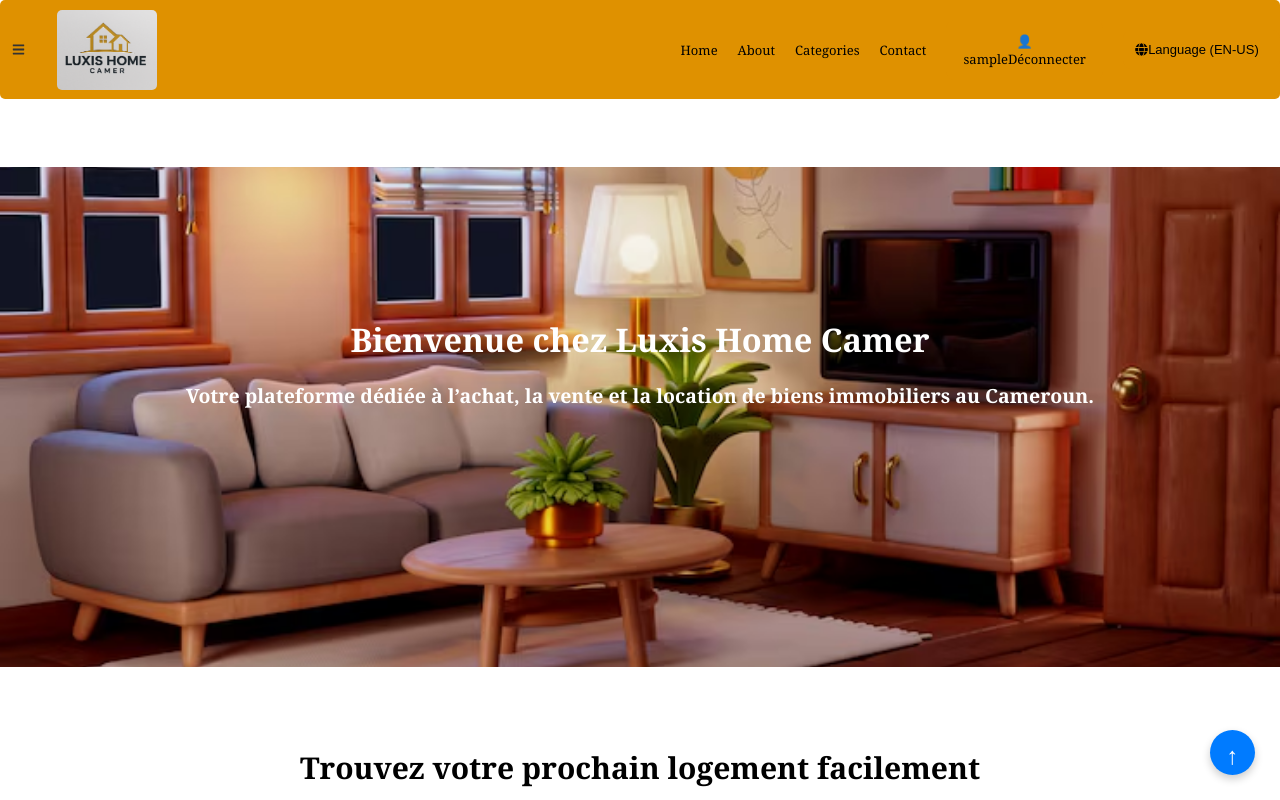
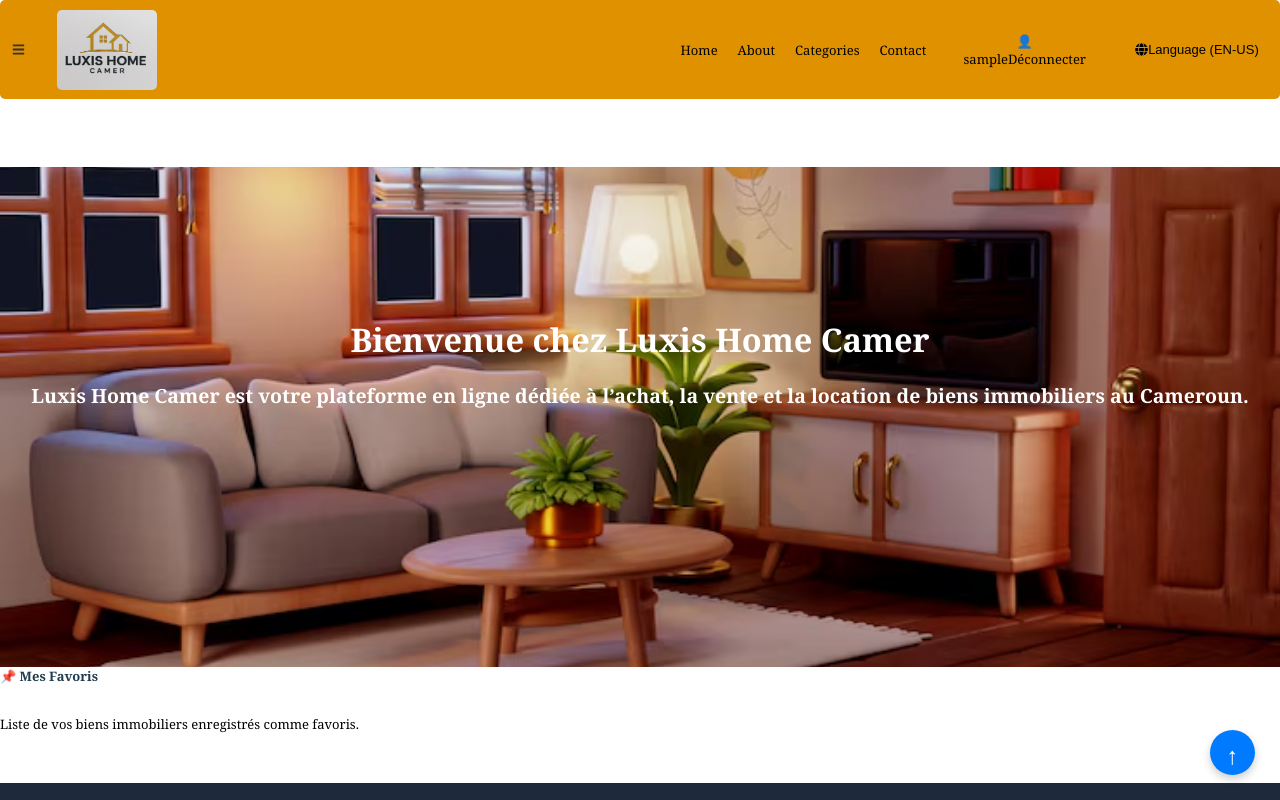
Before and after one commit to kouayem-sunde-frantchesco/Real-Estate, a React (Create React App) app: page /favoris in a window 1280 px wide. Before the commit this address led to /. Shown: the top 800 px of the page. Built offline with nearby package versions, Linux system fonts and the light colour scheme; sample sign-in values are in the browser's storage.

Commit message:
mise a jour

```diff
--- a/src/App.js
+++ b/src/App.js
@@ -16,6 +16,10 @@
 import Maison from './components/pages/service/maison';
 import Studio from './components/pages/service/studio';
 import Terrain from './components/pages/service/terrain';
+import Favoris from './components/pages/favoris';
+import Annonces from './components/pages/annonces';
+import Notifications from './components/pages/notifications';
+import Parametres from "./components/pages/parametres.js";
 import Vehicule from "./components/pages/vehicule/vehicule";
 import ScrollToTop from './components/ScrollToTop.js';
 import Footer from './components/pages/footer';
@@ -38,6 +42,20 @@
 
         <Route path="/dashboard" element={
           <PrivateRoute><Dashboard /></PrivateRoute>
+        } />
+
+        <Route path="/favoris" element={
+          <PrivateRoute><Favoris /></PrivateRoute>
+        } /> annonces notification parametre
+
+        <Route path="/annonces" element={
+          <PrivateRoute><Annonces /></PrivateRoute>
+        } />
+        <Route path="/notifications" element={
+          <PrivateRoute><Notifications /></PrivateRoute>
+        } />
+        <Route path="/parametres" element={
+          <PrivateRoute><Parametres /></PrivateRoute>
         } />
 
         <Route path="/about" element={
--- /dev/null
+++ b/src/components/pages/annonces.js
@@ -0,0 +1,39 @@
+import React from 'react';
+import body from "../m13.avif";
+
+const Annonces = () => {
+
+    const sectionStyleHead = {
+    backgroundImage: `url(${body})`,
+    backgroundSize: "cover",
+    backgroundPosition: "center",
+    padding: "100px 0",
+  };
+
+
+  return (
+    <div className="dashboard-content">
+
+  {/* section image */}
+    <section className="head"  style={sectionStyleHead}  >
+          <div class="container">
+            <div class="row align-items-center justify-content-center">
+              <div class="col-xl-7 col-lg-9 col-md-12">
+                <div class="fpc-capstion text-center my-4">
+                  <div class="fpc-captions">
+                  <h1 className="title-head">Bienvenue chez Luxis Home Camer</h1>                    <p class="text-light">    Luxis Home Camer est votre plateforme en ligne dédiée à l’achat, la vente et la location de biens immobiliers au Cameroun.</p>
+                  </div>
+                </div>
+              </div>
+            </div>
+          </div>
+    </section>
+
+      <h2>📢 Mes Annonces</h2>
+      <p>Voici la liste des annonces que vous avez postées.</p>
+      {/* Tu peux ici afficher les annonces depuis l'API */}
+    </div>
+  );
+};
+
+export default Annonces;
--- a/src/components/pages/dashboard.js
+++ b/src/components/pages/dashboard.js
@@ -14,18 +14,18 @@
 
   return (
     <div className={`sidebar-dashboard ${open ? 'open' : ''}`}>
-      <button className="close-btn" onClick={onClose}>
-        <Link to="/" className="nav-logo">
+      <button className="close-btn" onClick={onClose}>x
+        {/* <Link to="/" className="nav-logo">
           <img src="../images/luxis home camer.png" alt="logo" />
-        </Link>
+        </Link> */}
       </button>
 
       <div className="sidebar-menu">
         {/* <Link to="/dashboard" className="sidebar-item"><FaThLarge /> Tableau de bord</Link> */}
-        <Link to="/dashboard/favoris" className="sidebar-item"><FaHeart /> Favoris</Link>
-        <Link to="/dashboard/annonces" className="sidebar-item"><FaHome /> Annonces</Link>
-        <Link to="/dashboard/notifications" className="sidebar-item"><FaBell /> Notifications</Link>
-        <Link to="/dashboard/parametres" className="sidebar-item"><FaCog /> Paramètres</Link>
+        <Link to="/favoris" className="sidebar-item"><FaHeart /> Favoris</Link>
+        <Link to="/annonces" className="sidebar-item"><FaHome /> Annonces</Link>
+        <Link to="/notifications" className="sidebar-item"><FaBell /> Notifications</Link>
+        <Link to="/parametres" className="sidebar-item"><FaCog /> Paramètres</Link>
         <button onClick={handleLogout} className="sidebar-item logout"><FaSignOutAlt />👤Déconnexion</button>
       </div>
     </div>
--- /dev/null
+++ b/src/components/pages/favoris.js
@@ -0,0 +1,39 @@
+import React from 'react';
+import body from "../m13.avif";
+
+const Favoris = () => {
+
+  const sectionStyleHead = {
+    backgroundImage: `url(${body})`,
+    backgroundSize: "cover",
+    backgroundPosition: "center",
+    padding: "100px 0",
+  };
+
+  return (
+    <div className="dashboard-content">
+
+
+  {/* section image */}
+    <section className="head"  style={sectionStyleHead}  >
+          <div class="container">
+            <div class="row align-items-center justify-content-center">
+              <div class="col-xl-7 col-lg-9 col-md-12">
+                <div class="fpc-capstion text-center my-4">
+                  <div class="fpc-captions">
+                  <h1 className="title-head">Bienvenue chez Luxis Home Camer</h1>                    <p class="text-light">    Luxis Home Camer est votre plateforme en ligne dédiée à l’achat, la vente et la location de biens immobiliers au Cameroun.</p>
+                  </div>
+                </div>
+              </div>
+            </div>
+          </div>
+    </section>
+
+      <h2>📌 Mes Favoris</h2>
+      <p>Liste de vos biens immobiliers enregistrés comme favoris.</p>
+      {/* Tu peux ici mapper sur les favoris récupérés du backend */}
+    </div>
+  );
+};
+
+export default Favoris;
--- a/src/components/pages/navbar.css
+++ b/src/components/pages/navbar.css
@@ -15,7 +15,7 @@
   right: 0;
   z-index: 1000;
   font-family: Georgia, 'Times New Roman', Times, serif;
-  padding-bottom: 2px;
+  /* padding-bottom: 20px; */
 }
 
 /* Conteneur principal */
--- /dev/null
+++ b/src/components/pages/notifications.js
@@ -0,0 +1,38 @@
+import React from 'react';
+import body from "../m13.avif";
+
+const Notifications = () => {
+
+    const sectionStyleHead = {
+    backgroundImage: `url(${body})`,
+    backgroundSize: "cover",
+    backgroundPosition: "center",
+    padding: "100px 0",
+  };
+
+  return (
+    <div className="dashboard-content">
+
+
+  {/* section image */}
+    <section className="head"  style={sectionStyleHead}  >
+          <div class="container">
+            <div class="row align-items-center justify-content-center">
+              <div class="col-xl-7 col-lg-9 col-md-12">
+                <div class="fpc-capstion text-center my-4">
+                  <div class="fpc-captions">
+                  <h1 className="title-head">Bienvenue chez Luxis Home Camer</h1>                    <p class="text-light">    Luxis Home Camer est votre plateforme en ligne dédiée à l’achat, la vente et la location de biens immobiliers au Cameroun.</p>
+                  </div>
+                </div>
+              </div>
+            </div>
+          </div>
+    </section>
+      <h2>🔔 Notifications</h2>
+      <p>Voici toutes vos notifications récentes.</p>
+      {/* Exemple : afficher les nouvelles demandes, les messages, etc. */}
+    </div>
+  );
+};
+
+export default Notifications;
--- /dev/null
+++ b/src/components/pages/parametres.js
@@ -0,0 +1,39 @@
+import React from 'react';
+import body from "../m13.avif";
+
+const Parametres = () => {
+
+    const sectionStyleHead = {
+    backgroundImage: `url(${body})`,
+    backgroundSize: "cover",
+    backgroundPosition: "center",
+    padding: "100px 0",
+  };
+
+  return (
+    <div className="dashboard-content">
+
+
+  {/* section image */}
+    <section className="head"  style={sectionStyleHead}  >
+          <div class="container">
+            <div class="row align-items-center justify-content-center">
+              <div class="col-xl-7 col-lg-9 col-md-12">
+                <div class="fpc-capstion text-center my-4">
+                  <div class="fpc-captions">
+                  <h1 className="title-head">Bienvenue chez Luxis Home Camer</h1>                    <p class="text-light">    Luxis Home Camer est votre plateforme en ligne dédiée à l’achat, la vente et la location de biens immobiliers au Cameroun.</p>
+                  </div>
+                </div>
+              </div>
+            </div>
+          </div>
+    </section>
+
+      <h2>⚙️ Paramètres</h2>
+      <p>Gérez ici vos informations personnelles, préférences et sécurité.</p>
+      {/* Ajoute un formulaire pour modifier email, mot de passe, etc. */}
+    </div>
+  );
+};
+
+export default Parametres;
--- a/src/components/pages/service/chambre.js
+++ b/src/components/pages/service/chambre.js
@@ -2,8 +2,8 @@
 import jsPDF from 'jspdf';
 import autoTable from 'jspdf-autotable';
 import './appartement.css';
-import { motion } from 'framer-motion';
-import { FaHeart } from 'react-icons/fa';
+// import { motion } from 'framer-motion';
+// import { FaHeart } from 'react-icons/fa';
 import head from '../m13.avif';
 
 
--- a/src/components/pages/service/maison.js
+++ b/src/components/pages/service/maison.js
@@ -2,8 +2,8 @@
 import jsPDF from 'jspdf';
 import autoTable from 'jspdf-autotable';
 import './maison.css';
-import { motion } from 'framer-motion';
-import { FaHeart } from 'react-icons/fa';
+// import { motion } from 'framer-motion';
+// import { FaHeart } from 'react-icons/fa';
 import head from '../m13.avif';
 
 const servicesData = [
@@ -289,7 +289,7 @@
               </div>
             </div>
           </div>
-        </section>
+    </section>
 
     <div className="service-container">
 
@@ -298,7 +298,7 @@
       <div className="card-grid">
         {servicesData.map((item) => {
           // Numéro WhatsApp (exemple, à remplacer par le vrai)
-          const phoneNumber = '237655479301';
+          // const phoneNumber = '237655479301';
 
           // Message WhatsApp personnalisé avec encodage de l’URL
           const message = `Bonjour, je suis intéressé par "${item.title}" situé à ${item.location}. Pouvez-vous me donner plus d'informations ?`;
--- a/src/components/pages/service/studio.js
+++ b/src/components/pages/service/studio.js
@@ -2,8 +2,8 @@
 import jsPDF from 'jspdf';
 import autoTable from 'jspdf-autotable';
 import './appartement.css';
-import { motion } from 'framer-motion';
-import { FaHeart } from 'react-icons/fa';
+// import { motion } from 'framer-motion';
+// import { FaHeart } from 'react-icons/fa';
 import head from '../m13.avif';
 
 
--- a/src/components/pages/service/terrain.js
+++ b/src/components/pages/service/terrain.js
@@ -2,8 +2,8 @@
 import jsPDF from 'jspdf';
 import autoTable from 'jspdf-autotable';
 import './appartement.css';
-import { motion } from 'framer-motion';
-import { FaHeart } from 'react-icons/fa';
+// import { motion } from 'framer-motion';
+// import { FaHeart } from 'react-icons/fa';
 import head from '../m13.avif';
 
 const servicesData = [
```
